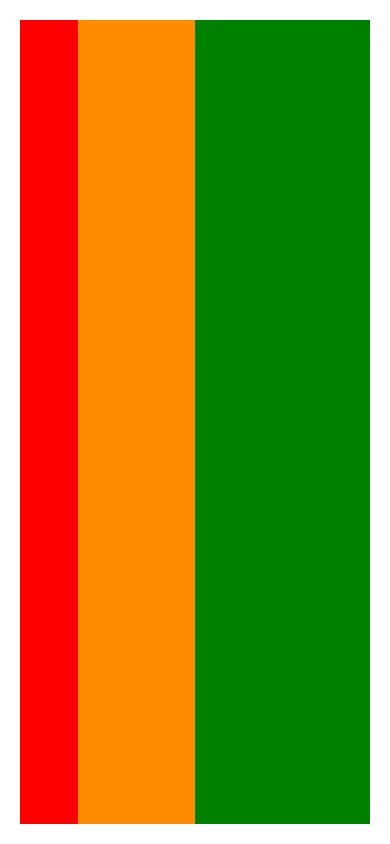
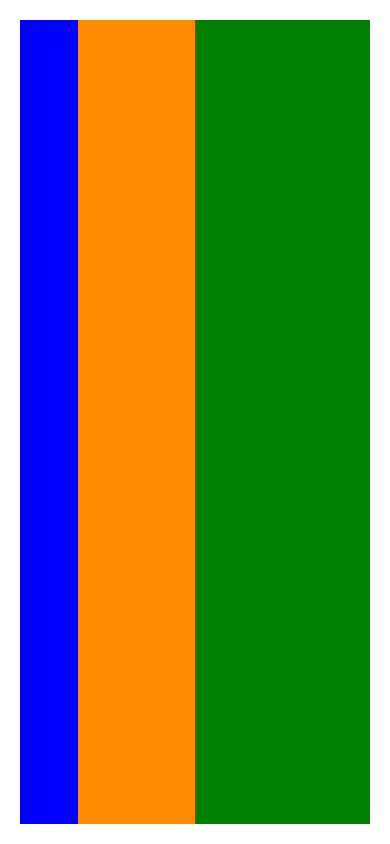
Before and after one commit to codemetricsgithub/react-native, a React Native app: screen / in a window 390 px wide. Built offline with nearby package versions, Linux system fonts and the light colour scheme.

Commit message:
development branch

```diff
--- a/App.js
+++ b/App.js
@@ -11,7 +11,7 @@ const App = () => {
           flexDirection: 'row',
         },
       ]}>
-      <View style={{flex: 1, backgroundColor: 'red'}} />
+      <View style={{flex: 1, backgroundColor: 'blue'}} />
       <View style={{flex: 2, backgroundColor: 'darkorange'}} />
       <View style={{flex: 3, backgroundColor: 'green'}} />
     </View>
```
